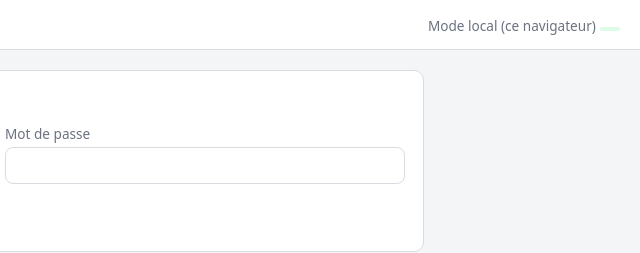
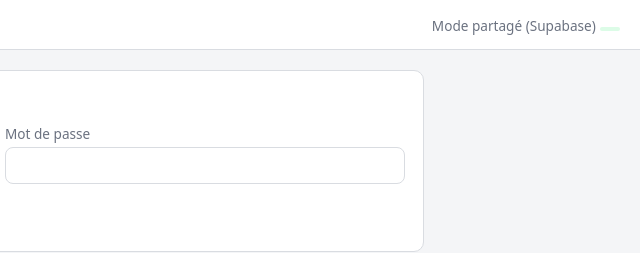
Before and after one commit to ThomC03/planning-permanence, a plain HTML site: page index.html in a window 1280 px wide. Shown: the top 253 px of the page, 640-1280 px from the left. Drawn offline with nearby package versions, Linux system fonts and the light colour scheme.

Commit message:
index.html

```diff
--- a/index.html
+++ b/index.html
@@ -147,8 +147,8 @@
 // ====== CONFIGURATION ======
 // Laissez vide pour le MODE LOCAL (données dans ce navigateur uniquement).
 // Pour un partage entre plusieurs appareils, remplissez avec vos valeurs Supabase (voir README).
-const SUPABASE_URL = "";
-const SUPABASE_ANON_KEY = "";
+const SUPABASE_URL = "https://klzfawxtwvsayuroofws.supabase.co";
+const SUPABASE_ANON_KEY = "sb_secret_bkTLrNMfKf316tNGO_sV6w_msXZkrMe";
 
 const SLOTS = ["Matin", "Après-midi", "Soir"];
 const sb = (SUPABASE_URL && SUPABASE_ANON_KEY) ? window.supabase.createClient(SUPABASE_URL, SUPABASE_ANON_KEY) : null;
```
